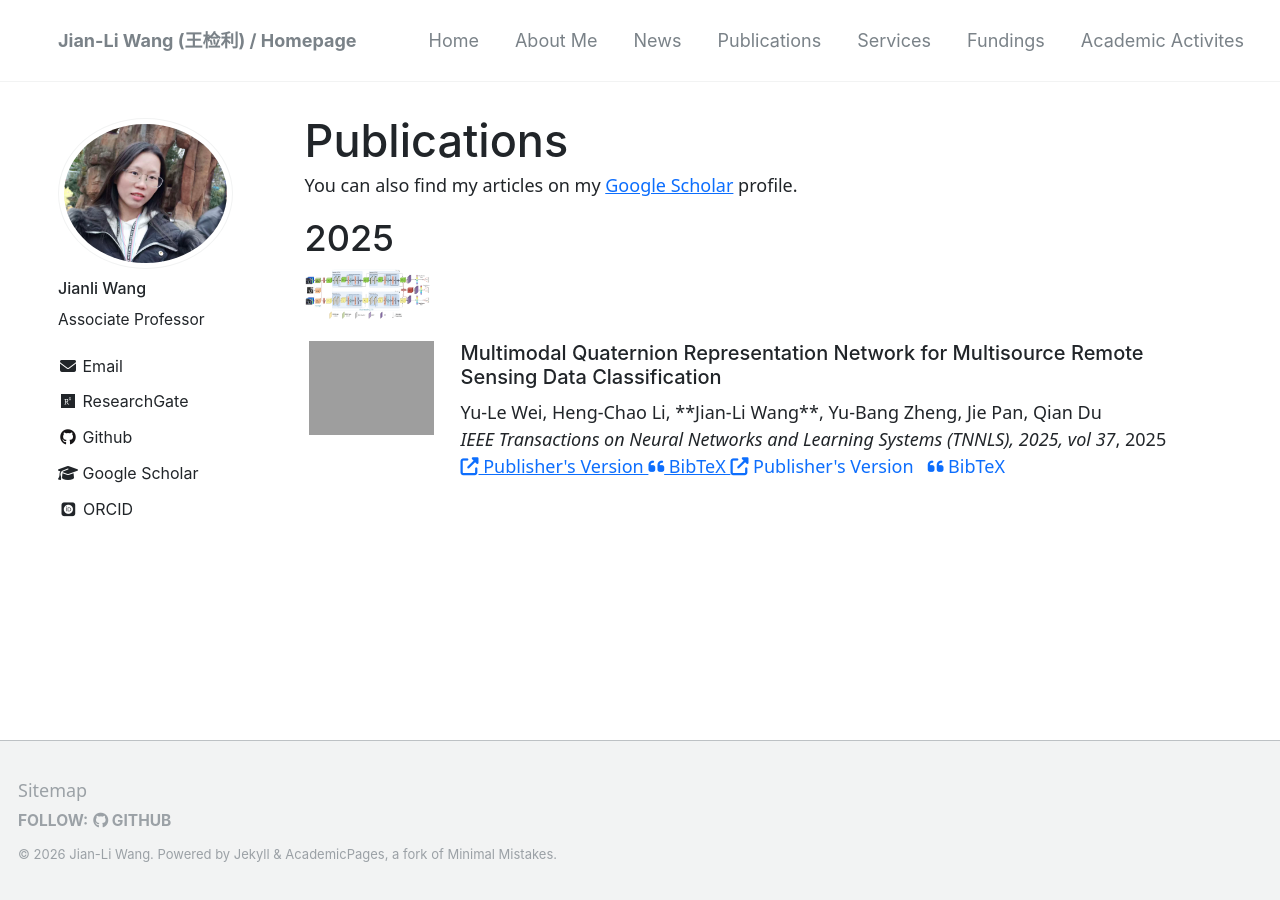
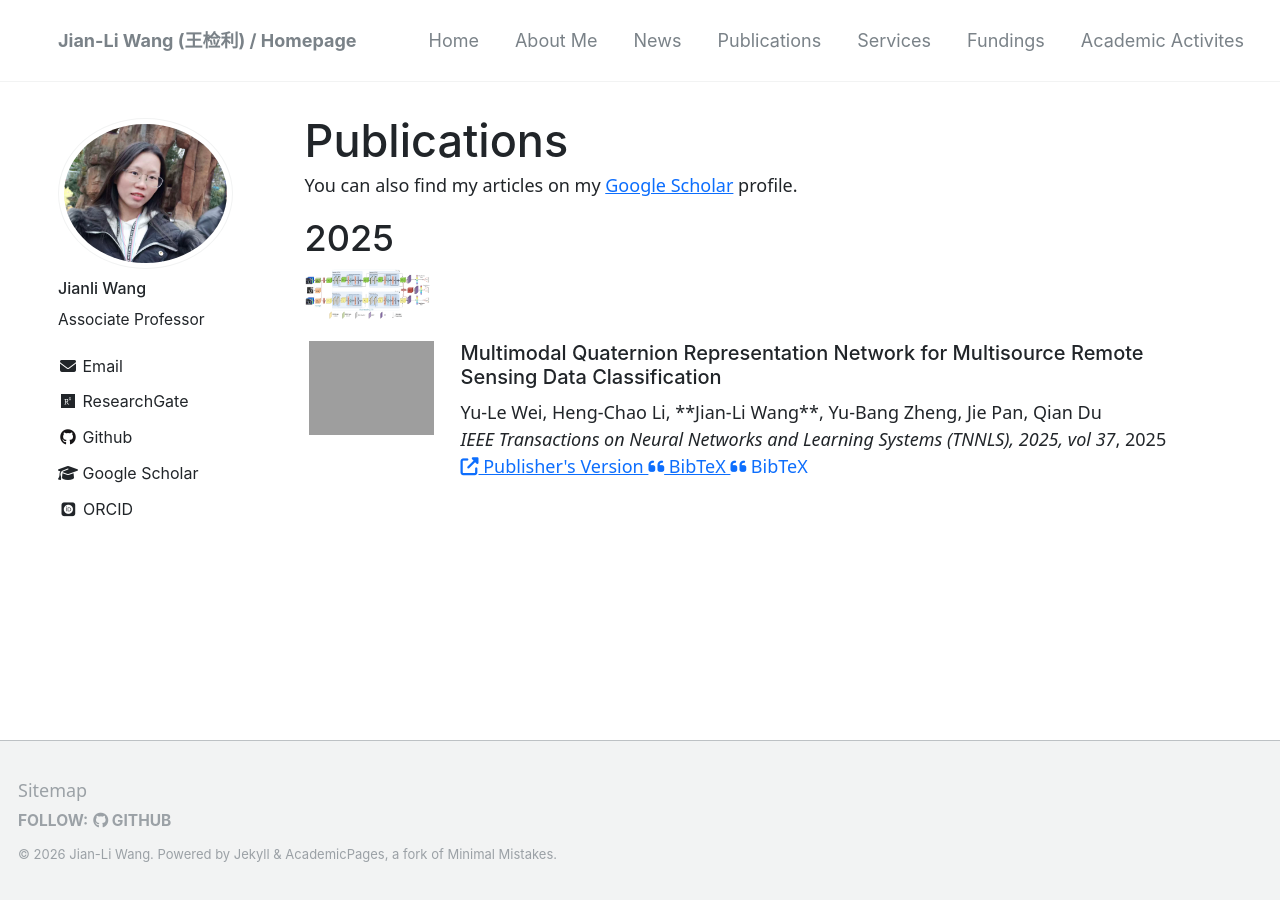
Before and after one commit to wangjianli123/wangjianli123.github.io, a Jekyll site: the page built from _pages/publications.md, in a window 1280 px wide. Built offline with Jekyll 4.4.1, drawn with Linux system fonts in a browser that asks for light colours; nearby versions of some CDN libraries; some web fonts are replaced; comment, search, counter and statistics services are not loaded.

Commit message:
Update archive-single-publication.html

```diff
--- a/_includes/archive-single-publication.html
+++ b/_includes/archive-single-publication.html
@@ -84,12 +84,6 @@
           </a>
         {% endif %}
 
-        {% if post.official_url %}
-          <a class="mr-2 text-decoration-none" href="{{ post.official_url }}">
-            <i class="fas fa-external-link-alt" aria-hidden="true"></i> Publisher's Version &nbsp;
-          </a>
-        {% endif %}
-
         {% if post.code %}
           <a class="mr-2 text-decoration-none" href="{{ post.code }}">
             <i class="fa-brands fa-github" aria-hidden="true"></i> Code &nbsp;
@@ -106,12 +100,6 @@
       <a class="mr-2 text-decoration-none bibtex-toggle" href="javascript:void(0);" data-bibtex="{{ bib_id }}">
         <i class="fas fa-quote-left" aria-hidden="true"></i> BibTeX &nbsp;
       </a>
-      {% endif %}
-
-      {% if post.bibtex %}
-      <div id="bibtex-{{ bib_id }}" class="bibtex-content mt-2" style="display:none;">
-        <pre style="white-space: pre-wrap; word-break: break-word;">{{ post.bibtex }}</pre>
-      </div>
       {% endif %}
 
         <!-- {% if post.bibtex %}
```
